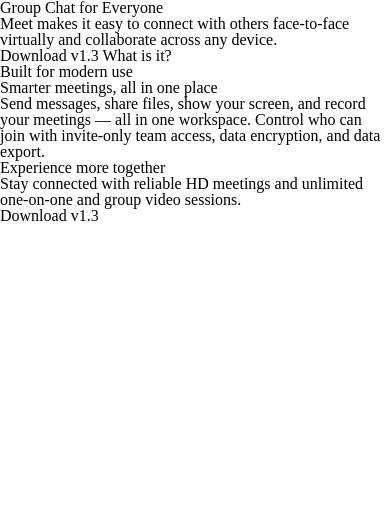
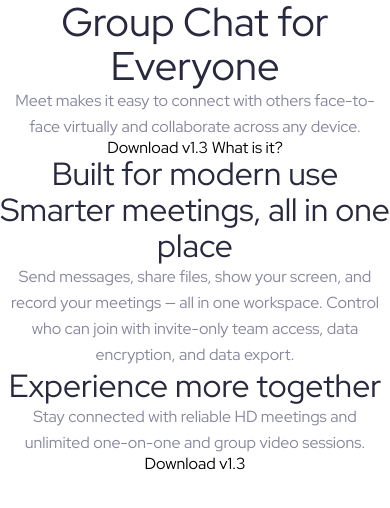
Before and after one commit to norman02/meet-landing-page, a plain HTML site: page index.html in a window 390 px wide. Drawn offline with Linux system fonts and the light colour scheme.

Commit message:
define typography for mobile layout

```diff
--- /dev/null
+++ b/scss/abstracts/_functions.scss
@@ -0,0 +1,4 @@
+// Functions
+@function toRem($pixel) {
+    @return ($pixel/16) + rem;
+}
--- /dev/null
+++ b/scss/base/_typography.scss
@@ -0,0 +1,26 @@
+// Typography
+@import url('https://fonts.googleapis.com/css2?family=Red+Hat+Display:wght@400;500;700;900&display=swap');
+
+body {
+    font-family: 'Red Hat Display', sans-serif;
+    text-align: center;
+}
+
+h1 {
+    color: hsla(240, 21%, 20%, 1);
+    font-size: toRem(40);
+    line-height: toRem(44);
+}
+
+h2,
+h3 {
+    color: hsla(240, 21%, 20%, 1);
+    font-size: toRem(32);
+    line-height: toRem(36);
+}
+
+p{
+    color: hsla(240, 10%, 57%, 1);
+    font-size: toRem(16);
+    line-height: toRem(26);
+}
--- a/scss/main.scss
+++ b/scss/main.scss
@@ -1 +1,4 @@
+@import 'abstracts/functions';
+
 @import 'base/reset';
+@import 'base/typography';
```
Also changed, not shown: css/main.css, 1 other file.
